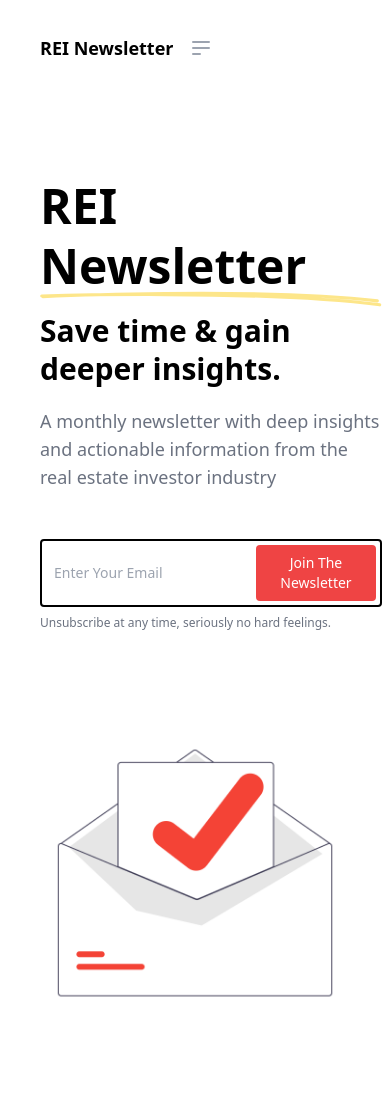
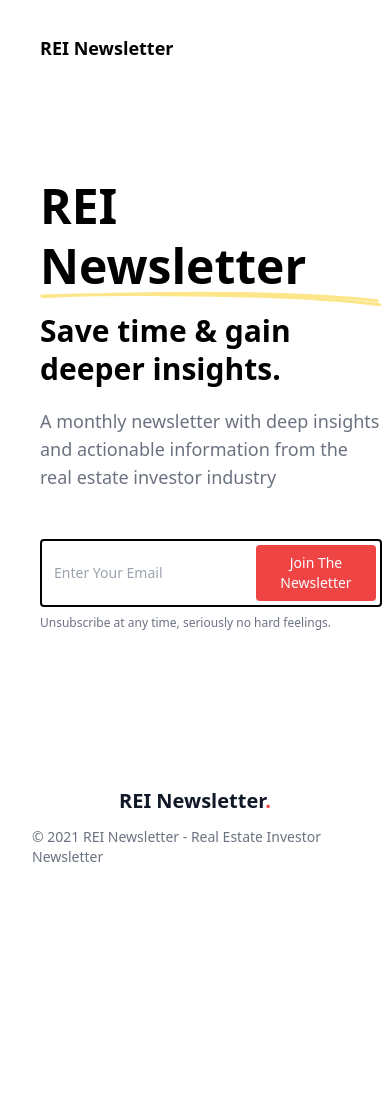
Before and after one commit to ayezee33/reinewsletter, a plain HTML site: page index.html in a window 390 px wide. Shown: the top 1100 px of the page. After the commit the page ends 899 px from the top, so only its background shows below. Drawn offline with nearby package versions, Linux system fonts and the light colour scheme.

Commit message:
hide illustration on mobile

```diff
--- a/index.html
+++ b/index.html
@@ -50,9 +50,6 @@
         <div class="flex items-center justify-between h-24 px-10 mx-auto max-w-7xl">
             <div class="flex iems-center">
                 <a href="#_" class="text-lg font-black text-black">REI Newsletter</a>
-                <div x-on:click="mobileOpen=true" class="block ml-4 cursor-pointer md:hidden justify-items-start">
-                    <svg class="w-6 h-6 text-gray-400 hover:text-gray-900 mt-0.5" fill="none" stroke="currentColor" viewBox="0 0 24 24" xmlns="http://www.w3.org/2000/svg"><path stroke-linecap="round" stroke-linejoin="round" stroke-width="2" d="M4 6h16M4 12h16M4 18h7"></path></svg>
-                </div>
             </div>
         </div>
     </nav>
@@ -71,7 +68,7 @@
                 <p class="mt-2 text-xs text-gray-500">Unsubscribe at any time, seriously no hard feelings.</p>
             </div>
             <div class="relative flex items-center justify-center max-w-xl pb-12 mx-auto lg:w-7/12 lg:pt-20 lg:pb-20">
-                <img src="img/email-checkmark.png" class="relative w-100 h-auto">
+                <img src="img/email-checkmark.png" class="hidden md:block relative w-100 h-auto">
             </div>
         </div>
     </div>
```
